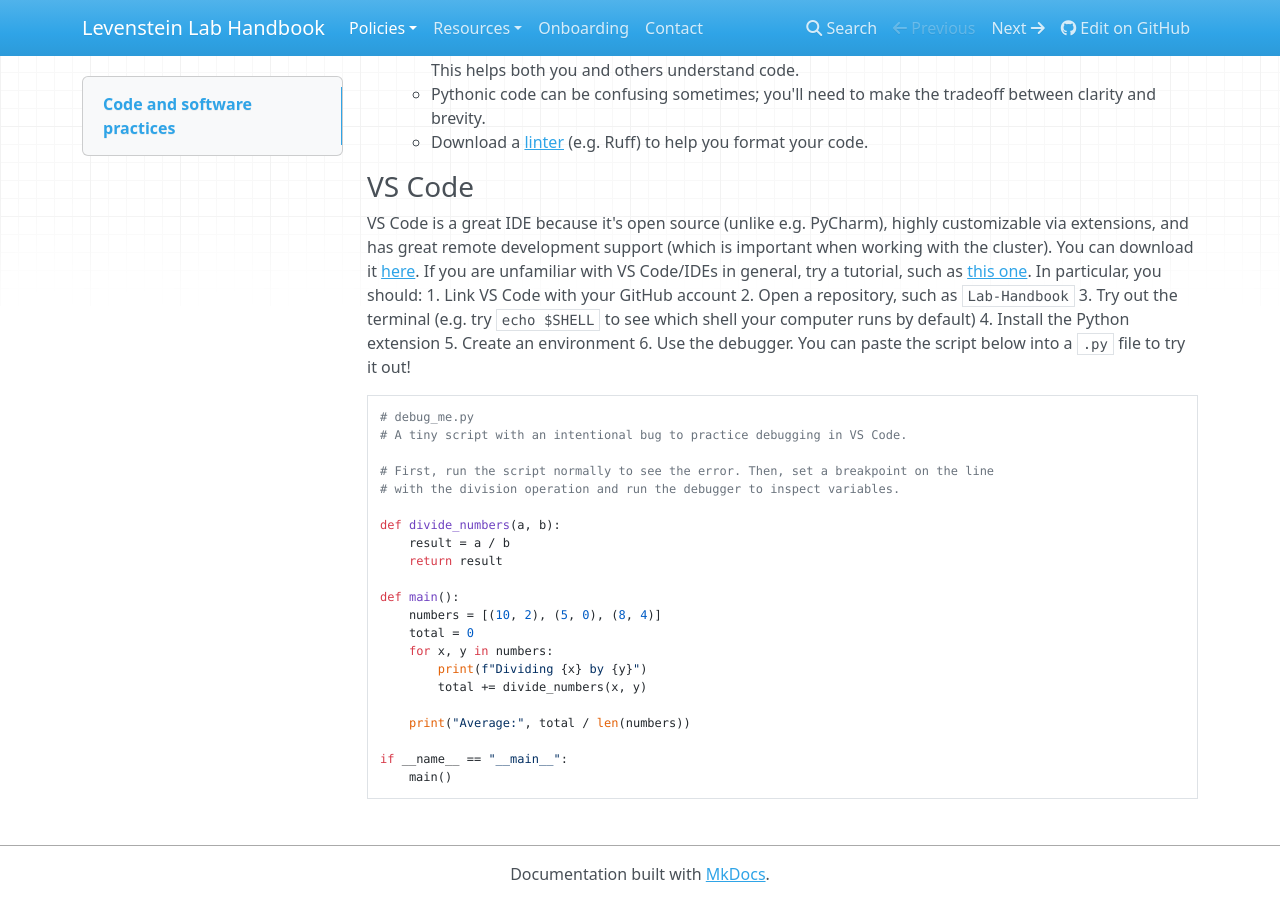
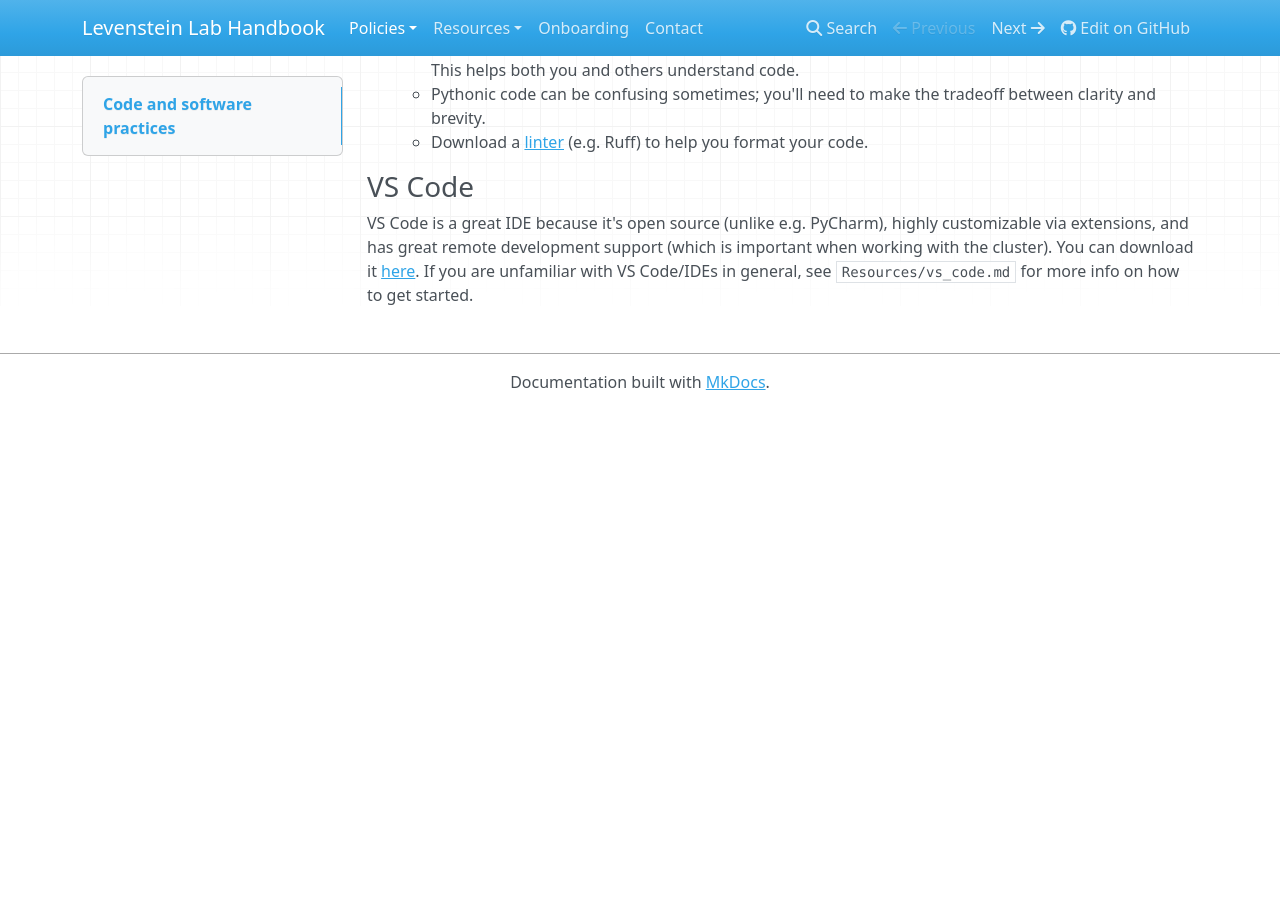
Before and after one commit to LevensteinLab/Lab-Handbook, an MkDocs documentation site: the page built from docs/Policies/code_software.md, in a window 1280 px wide and 900 px high, scrolled down 1576 px. Built offline with MkDocs 1.6.1, drawn with Linux system fonts in a browser that asks for light colours; nearby versions of some CDN libraries; after the commit the page ends 1986 px from its top, so only the background shows below that.

Commit message:
moved travel info and vs_code tutorial to own readmes in resources, added debugging script

````diff
--- a/docs/Policies/code_software.md
+++ b/docs/Policies/code_software.md
@@ -47,34 +47,4 @@
     - Download a [linter](https://docs.astral.sh/ruff/) (e.g. Ruff) to help you format your code.
 
 ### VS Code
-VS Code is a great IDE because it's open source (unlike e.g. PyCharm), highly customizable via extensions, and has great remote development support (which is important when working with the cluster). You can download it [here](https://code.visualstudio.com/Download). If you are unfamiliar with VS Code/IDEs in general, try a tutorial, such as [this one](https://code.visualstudio.com/docs/getstarted/getting-started). In particular, you should:
-1. Link VS Code with your GitHub account
-2. Open a repository, such as `Lab-Handbook`
-3. Try out the terminal (e.g. try `echo $SHELL` to see which shell your computer runs by default)
-4. Install the Python extension
-5. Create an environment
-6. Use the debugger. You can paste the script below into a `.py` file to try it out!
-
-```
-# debug_me.py
-# A tiny script with an intentional bug to practice debugging in VS Code.
-
-# First, run the script normally to see the error. Then, set a breakpoint on the line
-# with the division operation and run the debugger to inspect variables.
-
-def divide_numbers(a, b):
-    result = a / b
-    return result
-
-def main():
-    numbers = [(10, 2), (5, 0), (8, 4)]
-    total = 0
-    for x, y in numbers:
-        print(f"Dividing {x} by {y}")
-        total += divide_numbers(x, y)
-
-    print("Average:", total / len(numbers))
-
-if __name__ == "__main__":
-    main()
-```
+VS Code is a great IDE because it's open source (unlike e.g. PyCharm), highly customizable via extensions, and has great remote development support (which is important when working with the cluster). You can download it [here](https://code.visualstudio.com/Download). If you are unfamiliar with VS Code/IDEs in general, see `Resources/vs_code.md` for more info on how to get started.
````
Also changed, not shown: docs/Policies/conferences_workshops.md (+1 -13 lines), docs/Resources/debug_me.py (added, +21 -0 lines), docs/Resources/travel.md (added, +13 -0 lines), docs/Resources/vs_code.md (added, +9 -0 lines).
